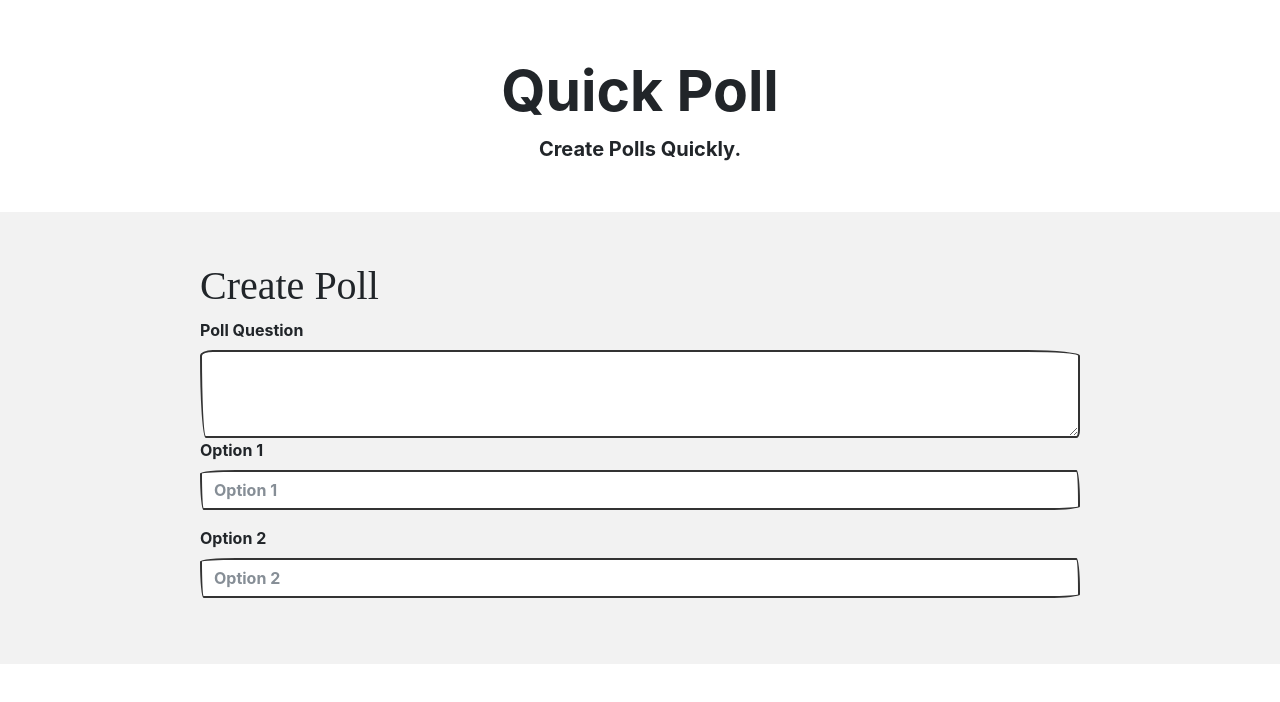
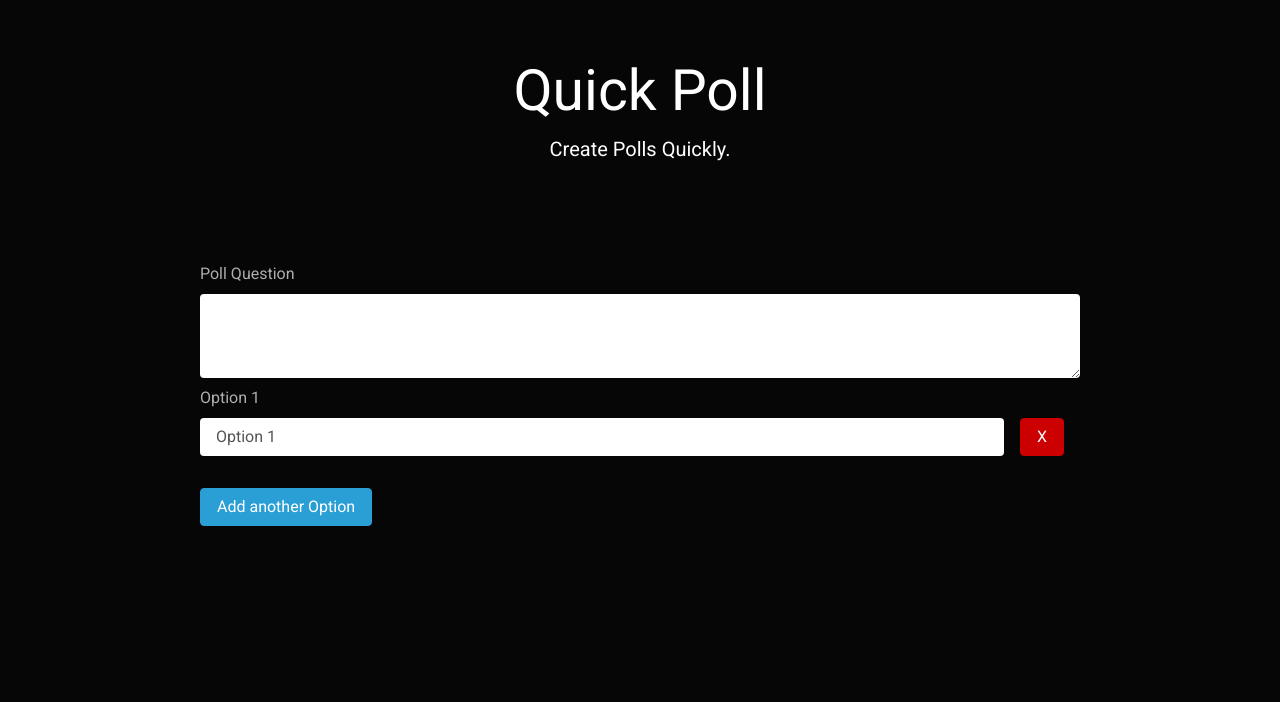
Before and after one commit to sagrawal9689/Quick-Poll, a React (Create React App) app in the folder frontend/: page / in a window 1280 px wide. Shown: the top 702 px of the page. Built offline with nearby package versions, Linux system fonts and the light colour scheme; a web font is replaced by a local one.

Commit message:
Add or remove poll option fields dynamically

```diff
--- a/frontend/src/screens/HomeScreen.js
+++ b/frontend/src/screens/HomeScreen.js
@@ -1,32 +1,71 @@
 import React from 'react'
-import { Container, Form } from 'react-bootstrap'
+import { useState } from 'react';
+import { Button, Form } from 'react-bootstrap'
 
 const HomeScreen = () => {
+
+    function handleChange(i, event) {
+      const values = [...fields];
+      values[i].value = event.target.value;
+      setFields(values);
+    }
+
+    function handleAdd() {
+      const values = [...fields];
+      values.push({ value: null });
+      setFields(values);
+
+      console.log(values)
+    }
+
+    function handleRemove(i) {
+      const values = [...fields];
+      values.splice(i, 1);
+      setFields(values);
+    }
+
+    function handelQuestionChange(e) {
+        setQuestion(e.target.value)
+    }
+
+    const [question, setQuestion]= useState("");
+    const [fields, setFields] = useState([{ value: null }]);
+
     return (
         <>
 
-        <div style={{ textAlign: "center", fontSize: "57px"}} className="m-5">
+        <div style={{ textAlign: "center", fontSize: "57px" , color: "white"}} className="m-5">
           Quick Poll
         <div style={{ textAlign: "center", fontSize: "20px" }}>Create Polls Quickly.</div>
         </div>
 
         <main>
-        <Form style={{backgroundColor: "#F2F2F2"}} className="formMain">
-            <h1>Create Poll</h1>
+        <Form className="formMain">
             <Form.Group>
               <Form.Label>Poll Question</Form.Label>
-              <Form.Control as="textarea" rows={3}/>
+              <Form.Control as="textarea" rows={3} value={question} onChange={handelQuestionChange}/>
             </Form.Group>
-            <Form.Group className="mb-3">
-              <Form.Label>Option 1</Form.Label>
-              <Form.Control type="text" placeholder="Option 1"/>
-            </Form.Group>
-            <Form.Group className="mb-3">
-              <Form.Label>Option 2</Form.Label>
-              <Form.Control type="text" placeholder="Option 2"/>
-            </Form.Group>
+            {fields.map((field, idx) => {
+            return (
+              <Form.Group key={`${field}-${idx}`} className="my-2">
 
+                <Form.Label>{`Option ${idx+1}`}</Form.Label>
+                <div style={{display: "flex"}}>
+                    <Form.Control
+                      type="text"
+                      placeholder={`Option ${idx+1}`}
+                      onChange={e => handleChange(idx, e)}
+                    />
+                    <Button className="btn-danger mx-3" onClick={() => handleRemove(idx)}>
+                      X
+                    </Button>
+                </div>
+              </Form.Group>
+            );
+          })}
+          <Button type="button" onClick={() => handleAdd()} className="my-4">Add another Option</Button>
         </Form>
+
         </main>
         </>
     )
```
Also changed, not shown: frontend/src/bootstrap.min.css.
